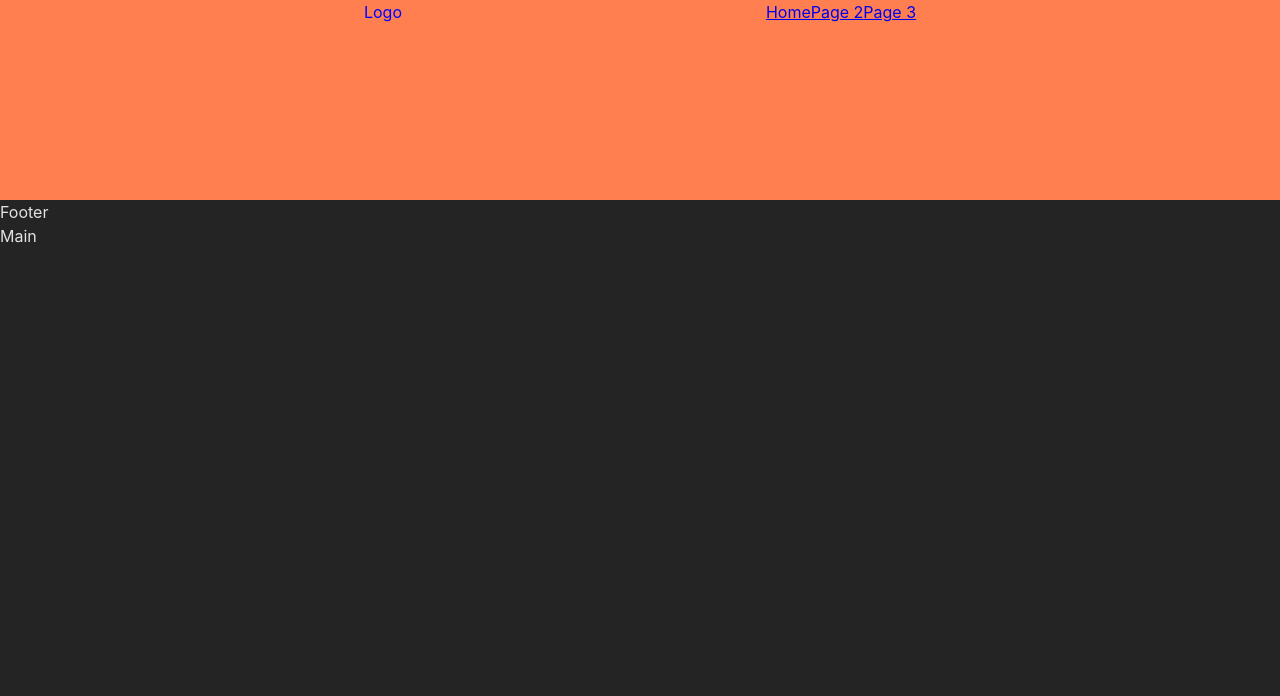
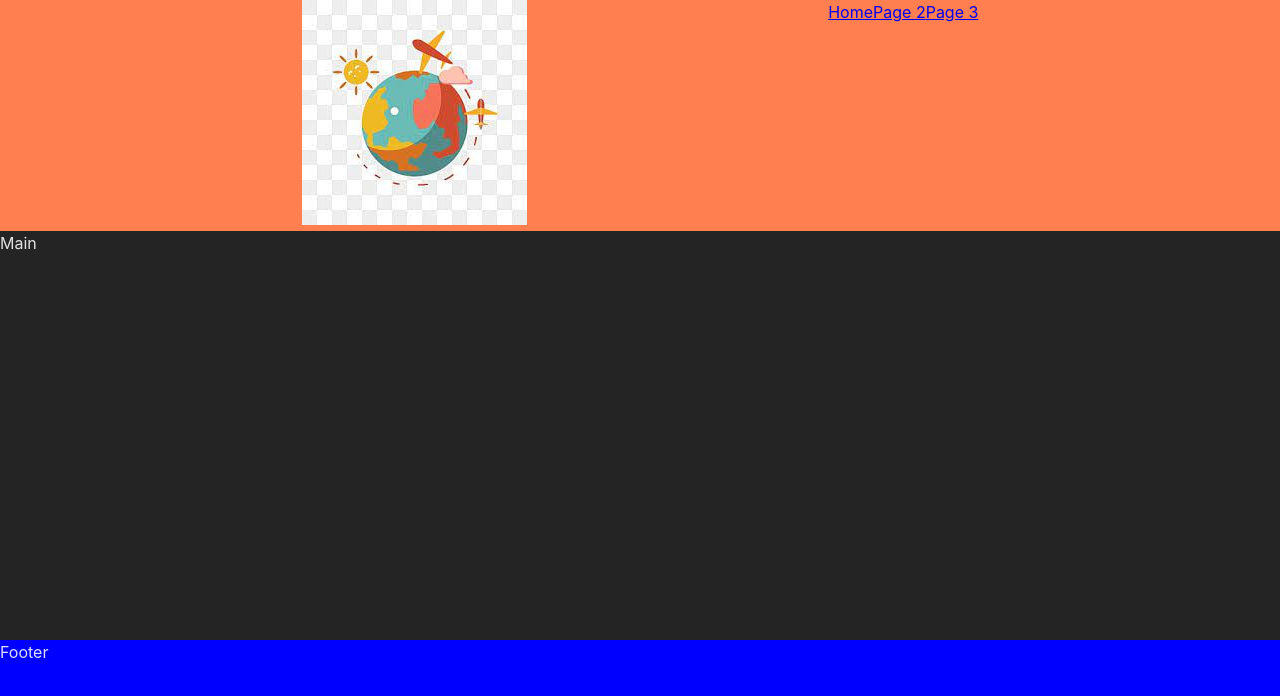
Before and after one commit to hernanhael/mytinerary-hernanHael, a React (Vite) app in the folder my-tinerary-hernanhael/: page / in a window 1280 px wide. Shown: the top 696 px of the page. Built offline with nearby package versions, Linux system fonts and the light colour scheme.

Commit message:
style: clear all general styles

```diff
--- a/my-tinerary-hernanhael/src/components/app/App.jsx
+++ b/my-tinerary-hernanhael/src/components/app/App.jsx
@@ -5,11 +5,11 @@ import "./app.css";
 
 function App() {
   return (
-    <>
+    <div className="app">
       <Header />
+      <Main />
       <Footer />
-      <Main />
-    </>
+    </div>
   );
 }
 
--- a/my-tinerary-hernanhael/src/components/app/app.css
+++ b/my-tinerary-hernanhael/src/components/app/app.css
@@ -0,0 +1,5 @@
+ .app {
+    display: flex;
+    flex-direction: column;
+    min-height: 100vh;
+}
--- a/my-tinerary-hernanhael/src/components/footer/Footer.jsx
+++ b/my-tinerary-hernanhael/src/components/footer/Footer.jsx
@@ -2,5 +2,5 @@ import React from "react";
 import "./footer.css";
 
 export const Footer = () => {
-  return <div>Footer</div>;
+  return <div className="app-footer">Footer</div>;
 };
--- a/my-tinerary-hernanhael/src/components/footer/footer.css
+++ b/my-tinerary-hernanhael/src/components/footer/footer.css
@@ -0,0 +1,4 @@
+.app-footer {
+    background-color: blue;
+    height: 20vh;
+}
--- a/my-tinerary-hernanhael/src/components/header/Header.jsx
+++ b/my-tinerary-hernanhael/src/components/header/Header.jsx
@@ -1,13 +1,14 @@
 import React from "react";
 import Navbar from "./navbar/Navbar";
-// import Logo from "../../../public/mytinerary-logo.png";
 import "./header.css";
 
 export const Header = () => {
   return (
-    <div className="app-header">
-      <div className="header-logo">Logo</div>
+    <header className="app-header">
+      <div className="header-logo">
+        <img src="../../../public/mytinerary-logo.png" alt="logo-myitinerary" />
+      </div>
       <Navbar />
-    </div>
+    </header>
   );
 };
--- a/my-tinerary-hernanhael/src/components/main/Main.jsx
+++ b/my-tinerary-hernanhael/src/components/main/Main.jsx
@@ -2,5 +2,5 @@ import React from "react";
 import "./main.css";
 
 export const Main = () => {
-  return <div>Main</div>;
+  return <div className="app-main">Main</div>;
 };
--- a/my-tinerary-hernanhael/src/components/main/main.css
+++ b/my-tinerary-hernanhael/src/components/main/main.css
@@ -0,0 +1,3 @@
+.app-main {
+    flex-grow: 1;
+}
```
Also changed, not shown: my-tinerary-hernanhael/src/components/button/Button.jsx (added, +7 -0 lines), my-tinerary-hernanhael/src/components/button/button.css (added).
